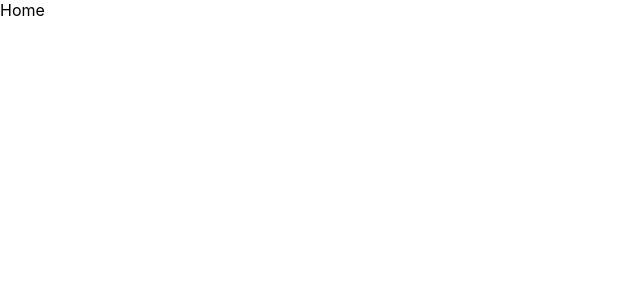
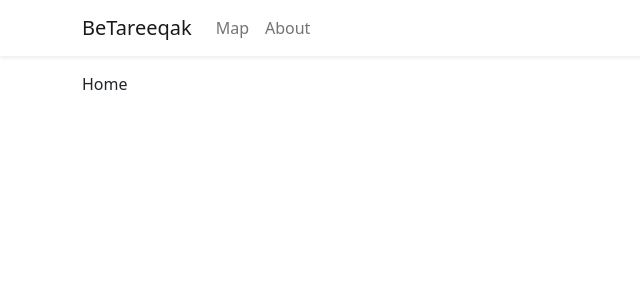
Before and after one commit to Ramyatta40/BeTareeqak, a React (Create React App) app: page / in a window 1280 px wide. Shown: the top 300 px of the page, without its empty margins (0-640 px from the left). Built offline with nearby package versions, Linux system fonts and the light colour scheme.

Commit message:
Add files via upload

```diff
--- a/src/App.css
+++ /dev/null
@@ -1,38 +0,0 @@
-.App {
-  text-align: center;
-}
-
-.App-logo {
-  height: 40vmin;
-  pointer-events: none;
-}
-
-@media (prefers-reduced-motion: no-preference) {
-  .App-logo {
-    animation: App-logo-spin infinite 20s linear;
-  }
-}
-
-.App-header {
-  background-color: #282c34;
-  min-height: 100vh;
-  display: flex;
-  flex-direction: column;
-  align-items: center;
-  justify-content: center;
-  font-size: calc(10px + 2vmin);
-  color: white;
-}
-
-.App-link {
-  color: #61dafb;
-}
-
-@keyframes App-logo-spin {
-  from {
-    transform: rotate(0deg);
-  }
-  to {
-    transform: rotate(360deg);
-  }
-}
--- a/src/App.js
+++ b/src/App.js
@@ -1,16 +1,24 @@
-import React from "react";
+import React, { Fragment } from "react";
 import { Routes, Route } from "react-router-dom";
+import { Container } from "react-bootstrap";
+import Navbar from "./components/Navbar";
 import Home from "./components/Home";
 import About from "./components/About";
 import Map from "./components/Map";
 
 const App = () => {
   return (
+    <Fragment>
+    <Navbar />
+    <Container className="mb-4">
         <Routes>
           <Route path="/" element={<Home />} />
           <Route path="/Map" element={<Map />} />
           <Route path="/about" element={<About />} />
         </Routes>
+        </Container>
+
+        </Fragment>
   );
 };
 
--- /dev/null
+++ b/src/components/Navbar.css
@@ -0,0 +1,8 @@
+@media (max-width: 767px) {
+    .navbar-brand {
+      display: block;
+      position: absolute;
+      left: 50%;
+      transform: translateX(-50%);
+    }
+  }
--- a/src/components/Navbar.js
+++ b/src/components/Navbar.js
@@ -0,0 +1,46 @@
+import React from "react";
+import { Container, Nav, Navbar as NavbarBs } from "react-bootstrap";
+import { NavLink } from "react-router-dom";
+
+const Navbar = () => {
+  return (
+    <NavbarBs
+      sticky="top"
+      collapseOnSelect
+      expand="md"
+      className="bg-white shadow-sm mb-3"
+    >
+      <Container>
+        <NavbarBs.Brand to="/" as={NavLink}>
+          BeTareeqak
+        </NavbarBs.Brand>
+        <NavbarBs.Toggle aria-controls="responsive-navbar-nav" />
+        <NavbarBs.Collapse id="responsive-navbar-nav">
+          <Nav className="me-auto">
+
+            <Nav.Link to="/Map" as={NavLink}>
+              Map
+            </Nav.Link>
+            <Nav.Link to="/about" as={NavLink}>
+              About
+            </Nav.Link>
+          </Nav>
+        </NavbarBs.Collapse>
+      </Container>
+      <style type="text/css">
+        {`
+          @media (max-width: 767px) {
+            .navbar-brand {
+              display: block;
+              position: absolute;
+              left: 50%;
+              transform: translateX(-50%);
+            }
+          }
+        `}
+      </style>
+    </NavbarBs>
+  );
+};
+
+export default Navbar;
--- a/src/index.js
+++ b/src/index.js
@@ -3,6 +3,12 @@ import ReactDOM from 'react-dom/client';
 import './index.css';
 import App from './App';
 import { BrowserRouter as Router } from "react-router-dom";
+import "bootstrap/dist/css/bootstrap.min.css";
+
+
+
+
+
 
 const root = ReactDOM.createRoot(document.getElementById("root"));
 root.render(
```
Also changed, not shown: src/components/About.css (added).
